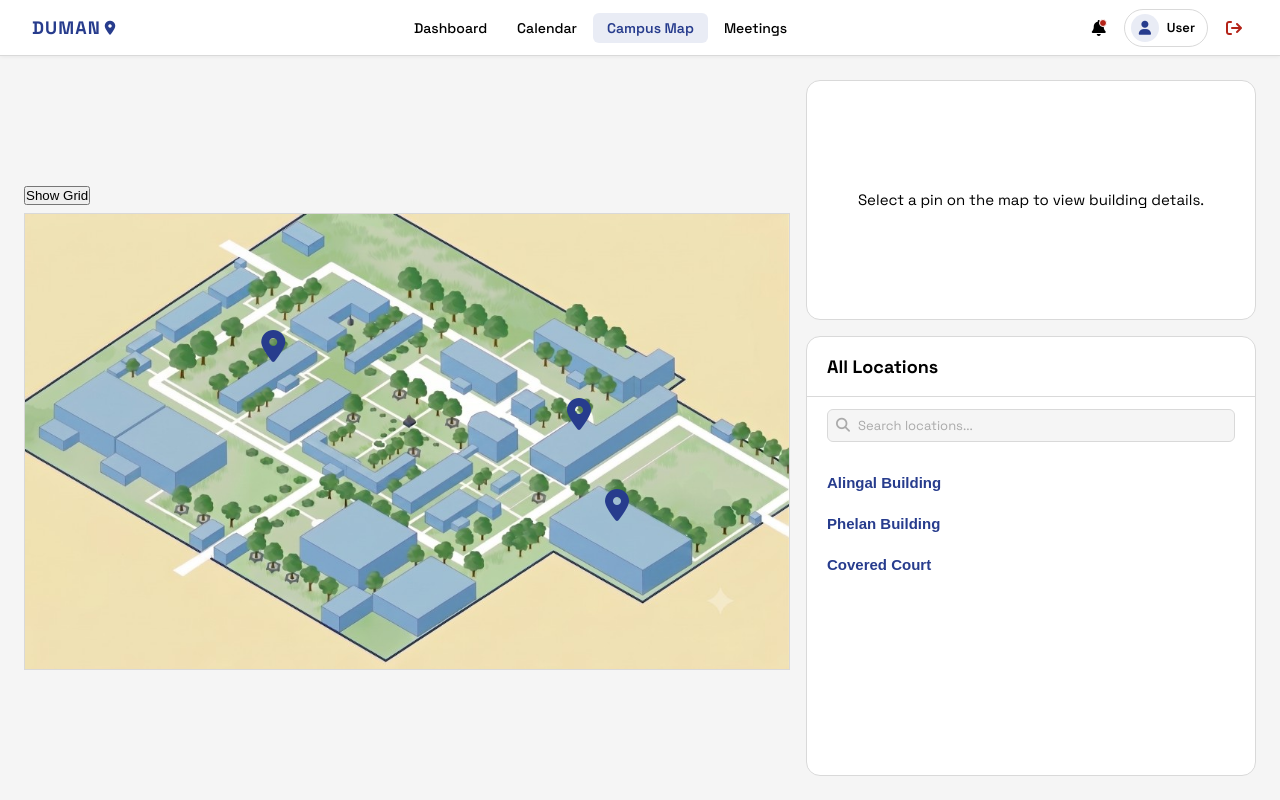
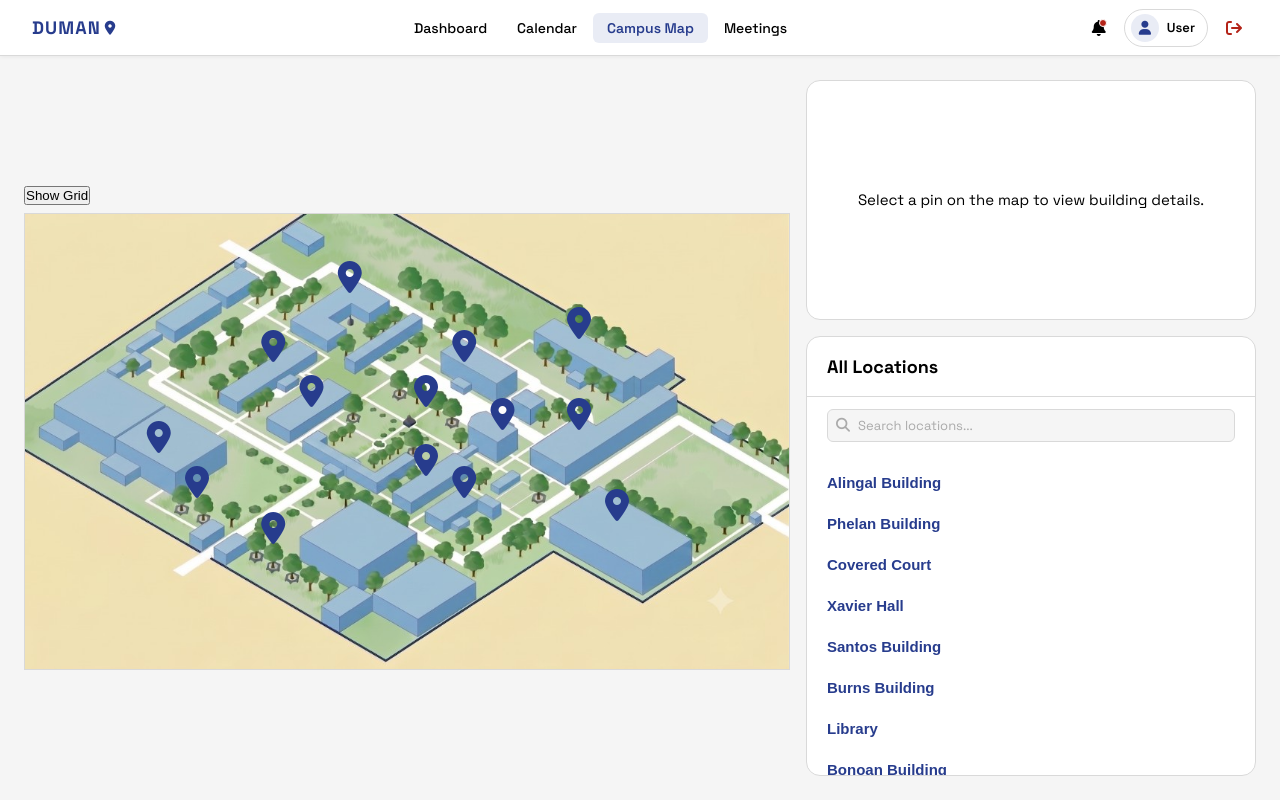
Before and after one commit to MigzVillareal/DUMAN, a React (Vite) app in the folder frontend/: page /campus-map in a window 1280 px wide. Built offline with nearby package versions, Linux system fonts and the light colour scheme.

Commit message:
Added more locations

```diff
--- a/frontend/src/data/campusLocations.js
+++ b/frontend/src/data/campusLocations.js
@@ -68,4 +68,118 @@ export const campusLocations = [
     col: 16,
     row: 14,
   }),
+  createBuildingLocation({
+    id: "xavier-hall",
+    building: "Xavier Hall",
+    col: 4,
+    row: 11,
+    floors: ["1", "2", "3"],
+    roomsByFloor: {
+      "1": ["101", "102", "103"],
+      "2": ["201", "202", "203"],
+      "3": ["301", "302"],
+    },
+  }),
+  createBuildingLocation({
+    id: "santos-building",
+    building: "Santos Building",
+    col: 8,
+    row: 9,
+    floors: ["1", "2", "3"],
+    roomsByFloor: {
+      "1": ["101", "102", "103"],
+      "2": ["201", "202", "203"],
+      "3": ["301", "302"],
+    },
+  }),
+  createBuildingLocation({
+    id: "burns-building",
+    building: "Burns Building",
+    col: 11,
+    row: 12,
+    floors: ["1", "2", "3"],
+    roomsByFloor: {
+      "1": ["101", "102", "103"],
+      "2": ["201", "202", "203"],
+      "3": ["301", "302"],
+    },
+  }),
+  createBuildingLocation({
+    id: "library",
+    building: "Library",
+    col: 12,
+    row: 7,
+    floors: ["1", "2", "3"],
+    roomsByFloor: {
+      "1": ["101", "102", "103"],
+      "2": ["201", "202", "203"],
+      "3": ["301", "302"],
+    },
+  }),
+  createBuildingLocation({
+    id: "bonoan-building",
+    building: "Bonoan Building",
+    col: 13,
+    row: 10,
+    floors: ["1", "2", "3"],
+    roomsByFloor: {
+      "1": ["101", "102", "103"],
+      "2": ["201", "202", "204"],
+      "3": ["301", "302"],
+    },
+  }),
+  createBuildingLocation({
+    id: "dolan-building",
+    building: "Dolan Building",
+    col: 9,
+    row: 4,
+    floors: ["1", "2", "3"],
+    roomsByFloor: {
+      "1": ["101", "102", "103"],
+      "2": ["201", "202", "203"],
+      "3": ["301", "302"],
+    },
+  }),
+  createBuildingLocation({
+    id: "madrigal-building",
+    building: "Madrigal Building",
+    col: 12,
+    row: 13,
+    floors: ["1", "2", "3"],
+    roomsByFloor: {
+      "1": ["101", "102", "103"],
+      "2": ["201", "202", "203"],
+      "3": ["301", "302"],
+    },
+  }),
+  createBuildingLocation({
+    id: "arrupe-building",
+    building: "Arrupe Building",
+    col: 15,
+    row: 6,
+    floors: ["1", "2", "3"],
+    roomsByFloor: {
+      "1": ["101", "102", "103"],
+      "2": ["201", "202", "203"],
+      "3": ["301", "302"],
+    },
+  }),
+  createOpenLocation({
+    id: "xavier-grounds",
+    building: "Xavier Grounds",
+    col: 5,
+    row: 13,
+  }),
+  createOpenLocation({
+    id: "church-grounds",
+    building: "Church Grounds",
+    col: 7,
+    row: 15,
+  }),
+  createOpenLocation({
+    id: "ignatius-park",
+    building: "Ignatius Park",
+    col: 11,
+    row: 9,
+  }),
 ];
```
